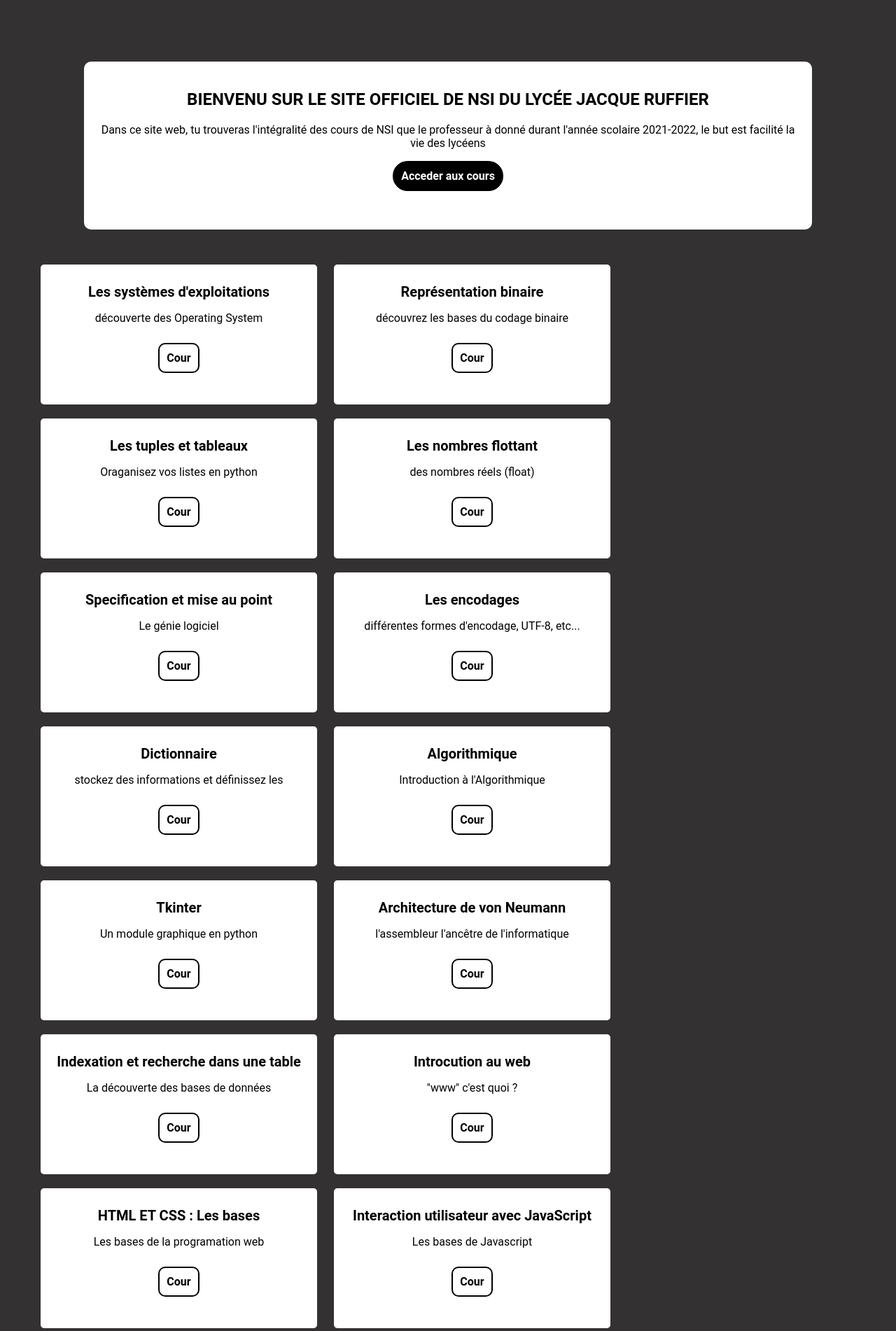
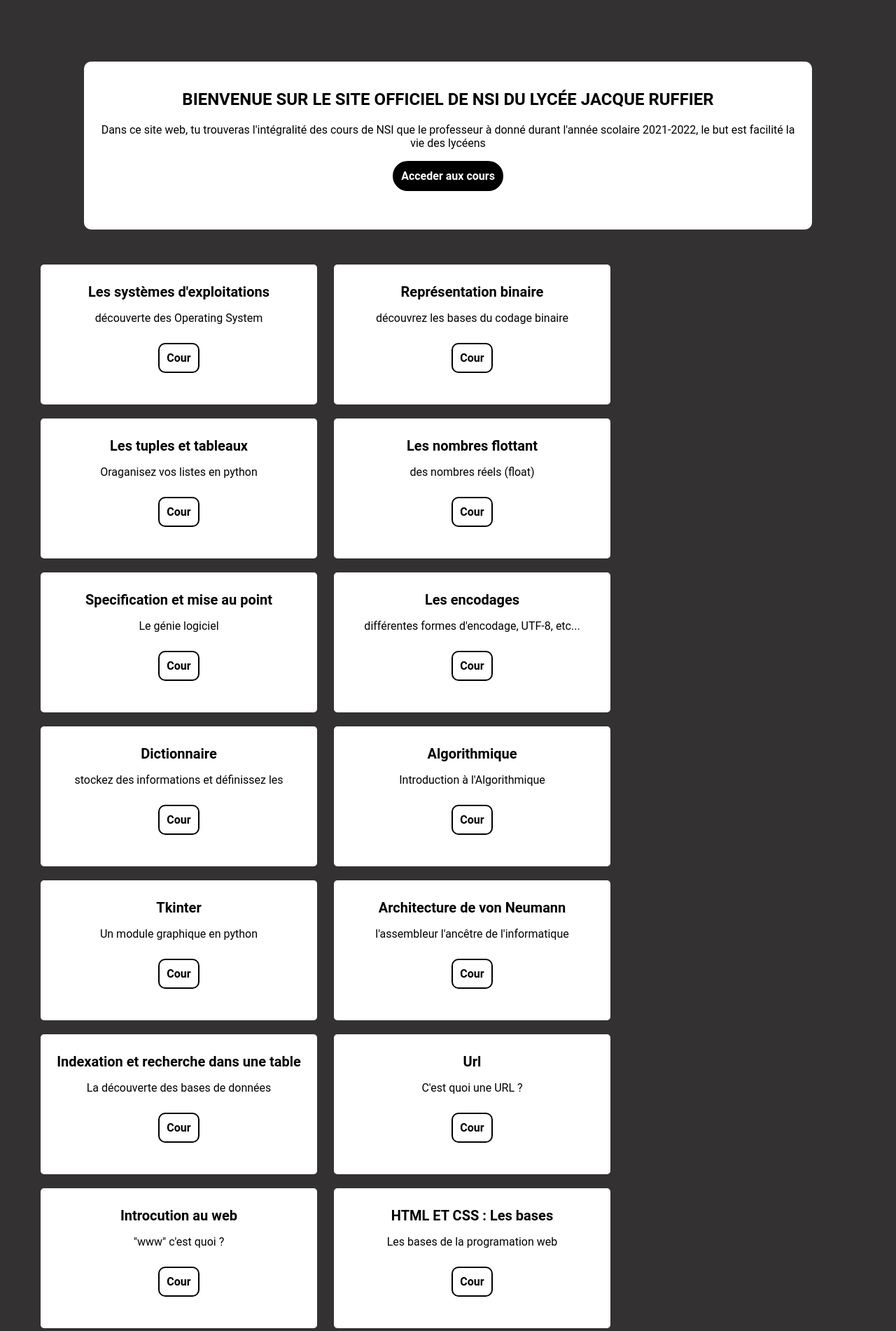
Before and after one commit to DorianMto/nsi_site_ljr.github.io, a plain HTML site: page index.html in a window 1280 px wide. Shown: the part 100-2002 px from the top of the page at 70% size. Drawn offline with Linux system fonts and the light colour scheme; a web font is replaced by a local one.

Commit message:
Add files via upload

```diff
--- a/index.html
+++ b/index.html
@@ -25,7 +25,7 @@
 </header>
 
         <section class="main-page">
-            <h2>Bienvenu sur le site officiel de NSI du lycée Jacque Ruffier</h2>
+            <h2>Bienvenue sur le site officiel de NSI du lycée Jacque Ruffier</h2>
 
             <p>Dans ce site web, tu trouveras l'intégralité des cours de NSI que le professeur à donné durant l'année scolaire 2021-2022, le but est facilité la vie des lycéens</p>
 
@@ -33,7 +33,6 @@
         </section>
 
         <section id="cour">
-
         <div id="cour-div">
             <h2>Les systèmes d'exploitations</h2>
             <p>découverte des Operating System</p>
@@ -101,6 +100,12 @@
         </div>
 
         <div id="cour-div">
+            <h2>Url</h2>
+            <p>C'est quoi une URL ?</p>
+            <a href="Cour/URL.html" id="button_cour1" target="_blank">Cour</a>
+        </div>
+
+        <div id="cour-div">
             <h2>Introcution au web</h2>
             <p>"www" c'est quoi ?</p>
             <a href="Cour/Introduction au web.html" id="button_cour1" target="_blank">Cour</a>
```
